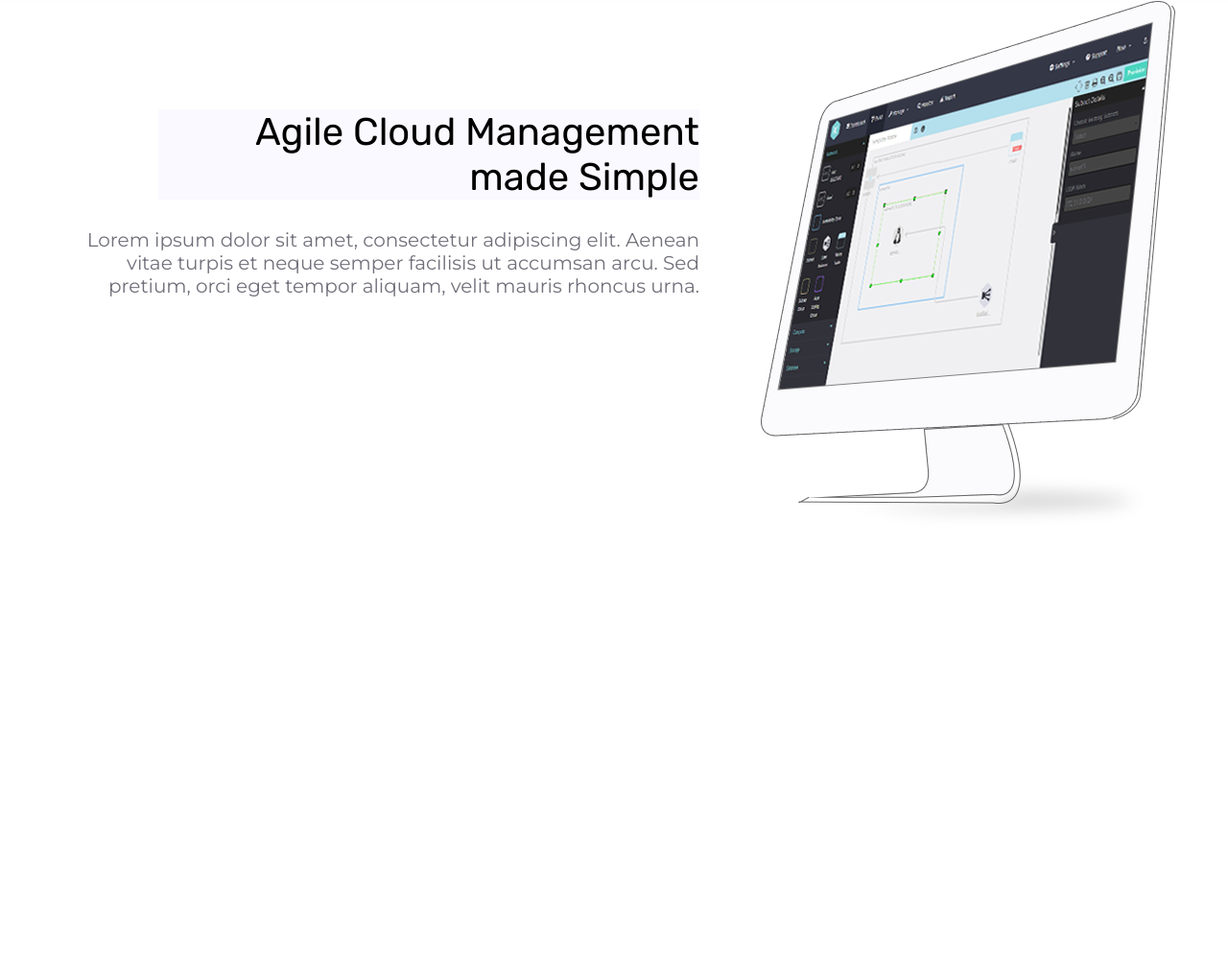
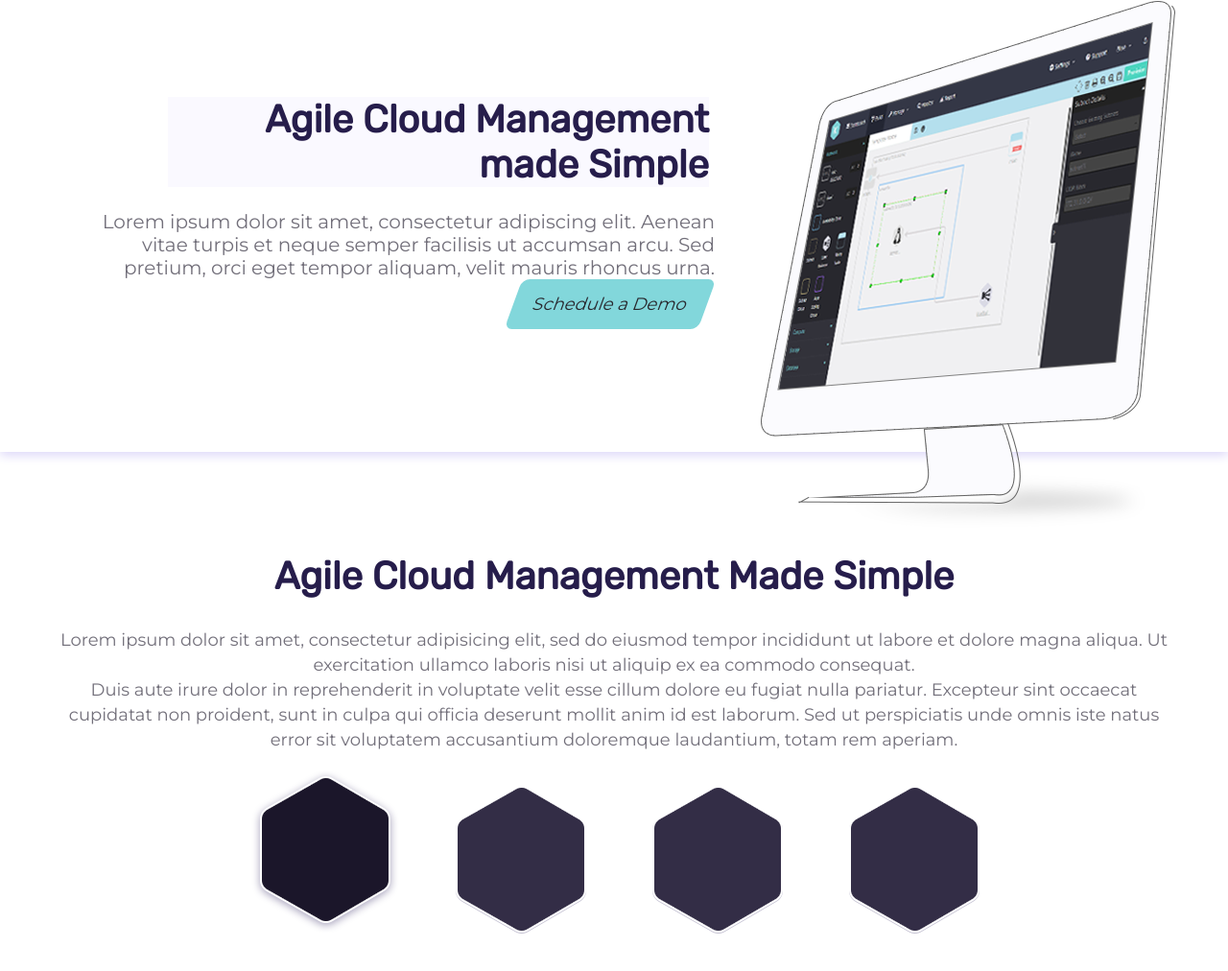
Before and after one commit to sonalalamkane/HTML-Assignment, a plain HTML site: page Project/index.html in a window 1280 px wide. Shown: the part 110-1122 px from the top of the page at 96% size. Before the commit the page ends 800 px from the top, so only its background shows below. Drawn offline with Linux system fonts and the light colour scheme.

Commit message:
upto second section

```diff
--- a/Project/CSS/file.css
+++ b/Project/CSS/file.css
@@ -12,8 +12,9 @@ header{
     width: 100%;
     position: fixed;
     z-index: 1;
+    box-shadow: 0px 1px  #F1EFFD;
 }
-#logo{
+.logo{
     padding-top: 19px;
     padding-bottom: 17px;
 }
@@ -31,7 +32,7 @@ a{
     font-family: 'Montserrat', sans-serif;
 }
 
-#color-login{
+.color-login{
     color:#4DAEB2;
 }
 
@@ -39,38 +40,99 @@ a:hover{
     background-color: #4DAEB2;
     color: white;
 }
+
 .first-sec-div1{
     padding-top: 88px;
-    box-shadow: 0px 10px 10px #726F7A;
+    padding-bottom: 83px;
+    margin-bottom: 23px;
 }
-.first-sec-div1 .maindiv{
+.first-sec-div2{
+    box-shadow: 0px 4px 10px #DED9F9;
+    height: 493px;
+}
+.first-sec-div2 .maindiv{
     background-color: #FAF9FF;
     position:relative;
 }
 
-.first-sec-div1 .maindiv img{
+.first-sec-div2 .maindiv img{
     position: absolute;
     top:23px;
     right: 0%;
 }
-#text1{
-
+.content{
+    float: left;
+    margin-top: 96px;
+}
+.text1{
     background-color: #FAF9FF;
     width: 564px;
     font-family: 'Rubik', sans-serif;
     font-size: 40px;
     text-align: right;
-    position: absolute;
-    top: 96px;
-    right:496px;
+    margin-left: 120px;
+    margin-bottom: 24px;
+    color: #261D4B;
 }
-#text2{
+.text2{
     width: 640px;
     font-family: 'Montserrat', sans-serif;
     color: #726F7A;
     font-size: 20px;
     text-align: right;
-    position: absolute;
-    top: 240px;
-    right: 496px;
+    margin-left: 50px;
+    margin-top: 0px;
+    margin-bottom: 0px;
 }
+.button{
+	transform: skew(-20deg);
+    border-radius:8px;
+    background-color: #82D7DB;
+    font-size: 18px;
+    text-align: right;
+    float: left;
+    color: #28282E;
+    padding: 15px 21px;
+    font-family: 'Montserrat', sans-serif;
+    margin-left: 480px;
+    margin-top: 0px;
+}
+.first-sec-div1 .first-sec-div2 .maindiv a{
+    /*transform: skew(20deg);*/
+}
+
+.second-sec-div1{
+    height: 770px;
+}
+.sec2-heading{
+    text-align: center;
+    font-family: 'Rubik', sans-serif;
+    color: #261D4B;
+    font-size: 40px;
+    margin-top: 0px;
+    margin-bottom: 0px;
+}
+.sec2-content{
+    color: #726F7A;
+    font-size: 18px;
+    text-align: center;
+    line-height: 26px;
+    font-family: 'Montserrat', sans-serif;
+    margin-top: 30px;
+}
+.poly1{
+    margin-left: 207px;
+    display: inline-block;
+}
+.poly2{
+    margin-left: 55px;
+    display: inline-block;
+}
+.poly3{
+    margin-left: 65px;
+    display: inline-block;
+}
+.poly4{
+    margin-left: 65px;
+    display: inline-block;
+}
--- a/Project/index.html
+++ b/Project/index.html
@@ -4,29 +4,53 @@
         <link href="https://fonts.googleapis.com/css?family=Montserrat:300,400,500|Rubik:300,400&display=swap" rel="stylesheet">
     </head>
     <body>
-
         <header>
             <div class="maindiv">
-                    <img id="logo" src="./Images/logo.png" alt="img not found" width="160px" height="52px">
+                <img class="logo" src="./Images/logo.png" alt="Image not found" width="160px" height="52px">
 
                 <nav class="nav">
                     <a href="Home">Home</a>
                     <a href="feature">Feature</a>
                     <a href="howitworks">How it works</a>
                     <a href="contactus">Contact us</a>
-                        <a id="color-login" href="login">Login</a>
+                    <a class="color-login" href="login">Login</a>
                 </nav>
             </div>
         </header>
 
         <div class="first-sec-div1">
+                <div class="first-sec-div2">
                     <div class="maindiv">
-                <img src="./Images/screen.png" alt="img not found">
-                <p id="text1">Agile Cloud Management made Simple</p>
-                <p id="text2">
-                    Lorem ipsum dolor sit amet, consectetur adipiscing elit. Aenean vitae turpis et neque semper facilisis ut accumsan arcu. Sed pretium, orci eget tempor aliquam, velit mauris rhoncus urna.</p>
+                        <div class="content">
+                            <img src="./Images/screen.png" alt="Image not found">
+                            <h1 class="text1">Agile Cloud Management made Simple</h1>
+                            <p class="text2">Lorem ipsum dolor sit amet, consectetur adipiscing elit. Aenean vitae turpis et neque semper facilisis ut accumsan arcu. Sed pretium, orci eget tempor aliquam, velit mauris rhoncus urna.<br></p>
+                            <a class="button" href="">Schedule a Demo</a>
+                        </div>
+                </div>
             </div>
         </div>
 
+        <div class="maindiv">
+            <div class="second-sec-div1">
+                <h1 class="sec2-heading">Agile Cloud Management Made Simple</h1>
+                <p class="sec2-content">Lorem ipsum dolor sit amet, consectetur adipisicing elit, sed do eiusmod tempor incididunt ut labore et dolore magna aliqua. Ut exercitation ullamco laboris nisi ut aliquip ex ea commodo consequat.<br> Duis aute irure dolor in reprehenderit in voluptate velit esse cillum dolore eu fugiat nulla pariatur. Excepteur sint occaecat cupidatat non proident, sunt in culpa qui officia deserunt mollit anim id est laborum. Sed ut perspiciatis unde omnis iste natus error sit voluptatem accusantium doloremque laudantium, totam rem aperiam.</p>
+
+                <div class="poly1">
+                    <img src="./Images/poly1.png" alt="Image not found">
+                </div>
+
+                <div class="poly2">
+                    <img src="./Images/poly2.png" alt="Image not found">
+                </div>
+
+                <div class="poly3">
+                    <img src="./Images/poly3.png" alt="Image not found">
+                </div>
+                <div class="poly4">
+                    <img src="./Images/poly4.png" alt="Image not found">
+                </div>
+            </div>
+        </div>
     </body>
 </html>
```
Lines whose indentation alone changed are shown as unchanged.
